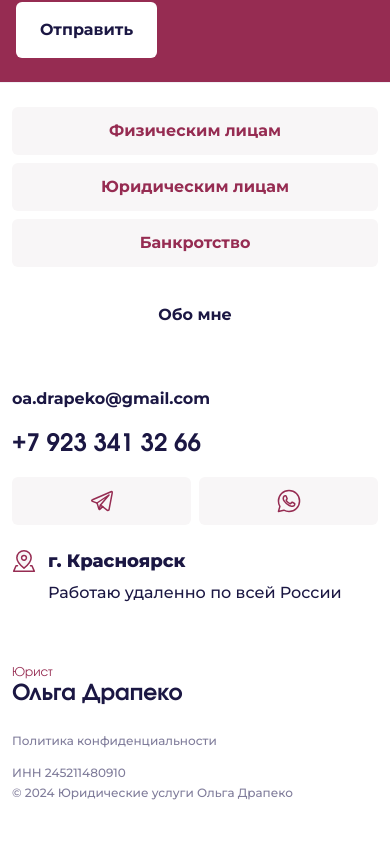
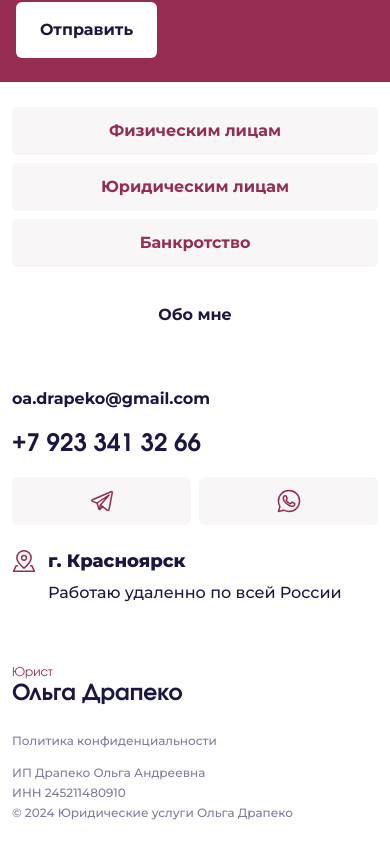
Before and after one commit to vastolya/Olga-Drapeko, a Next.js app: page / in a window 390 px wide. Shown: the part 2258-3105 px from the top of the page. Built offline with nearby package versions, Linux system fonts and the light colour scheme.

Commit message:
add footer string into mobile version

```diff
--- a/src/app/components/Footer.tsx
+++ b/src/app/components/Footer.tsx
@@ -179,6 +179,11 @@ const Footer = () => {
           <p
             className={`text-xs leading-5 text-[#807D9B] font-medium ${montserrat.className}`}
           >
+            ИП Драпеко Ольга Андреевна
+          </p>
+          <p
+            className={`text-xs leading-5 text-[#807D9B] font-medium ${montserrat.className}`}
+          >
             ИНН 245211480910
           </p>
           <p
```
